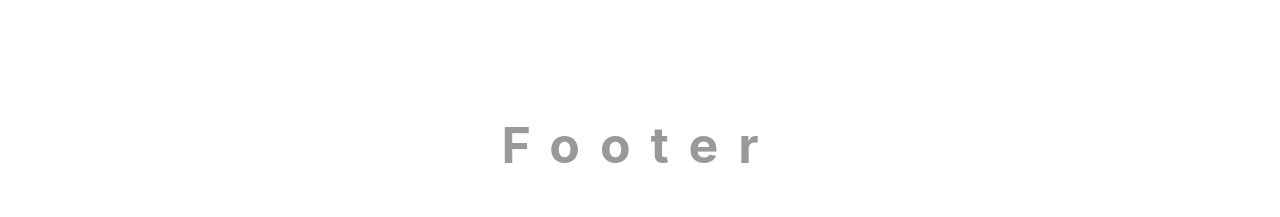
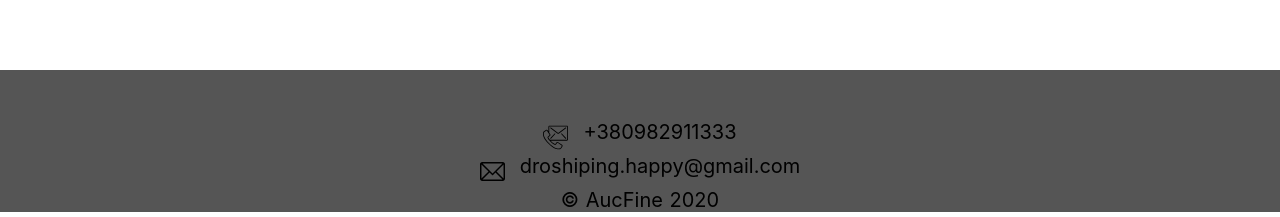
Before and after one commit to bohdan-krupa/auction, a Nuxt app: page / in a window 1280 px wide. Shown: the part 944-1161 px from the top of the page. Built offline with nearby package versions, Linux system fonts and the light colour scheme; no server answers; the database is empty.

Commit message:
Footer набросок

```diff
--- a/components/Footer.vue
+++ b/components/Footer.vue
@@ -1,14 +1,32 @@
 <template>
   <footer>
-    <h3>Footer</h3>
+    <div class="contact">
+      <div class="contact-overlay">
+        <img src="img/contact.svg" alt="Contact">
+        <span> +380982911333</span>
+      </div>
+      <div class="mail-overlay">
+        <img src="img/mail.svg" alt="Email">
+        <span>droshiping.happy@gmail.com</span>
+      </div>
+
+    </div>
+    <div class="copyright">
+      <span>© AucFine 2020</span>
+    </div>
   </footer>
 </template>
 
 <style lang="sass" scoped>
   footer
     width: 100%
-    height: 150px
+    height: 15  0px
     margin-top: 80px
+    background-color:  #555
+
+    img
+      width: 25px
+      margin-right: 15px
 
     h3
       text-align: center
@@ -16,4 +34,28 @@
       color: #999
       font-size: 50px
       letter-spacing: 20px
+
+    .contact
+      padding-top: 50px
+      display: flex
+      flex-flow: wrap column
+      align-items: center
+
+      .contact-overlay
+        display: flex
+        justify-content: center
+        align-items: center
+      span
+        font-size: 20px
+        margin-bottom: 10px
+
+      .mail-overlay
+        display: flex
+        align-items: center
+        justify-content: center
+
+    .copyright
+      display: flex
+      justify-content: center
+      font-size: 20px
 </style>
```
Also changed, not shown: static/img/contact.svg (added), static/img/mail.svg (added).
